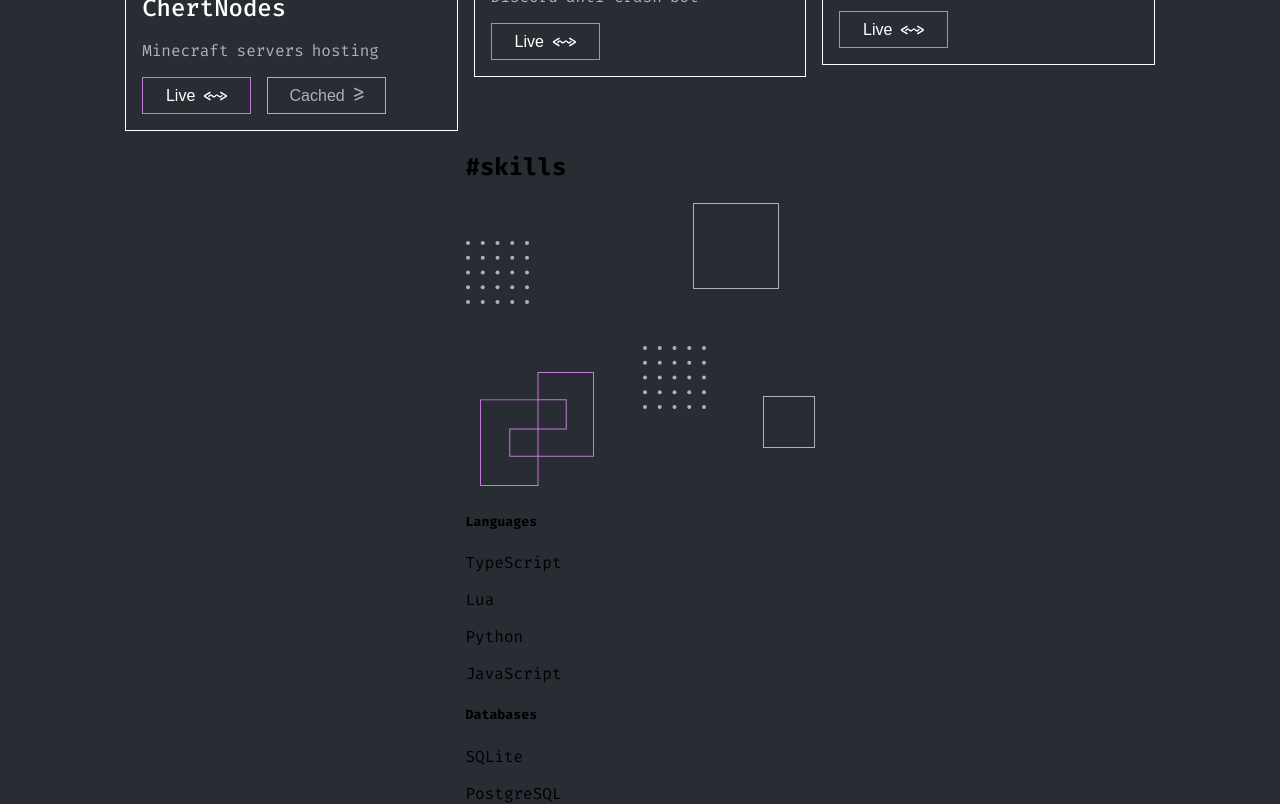
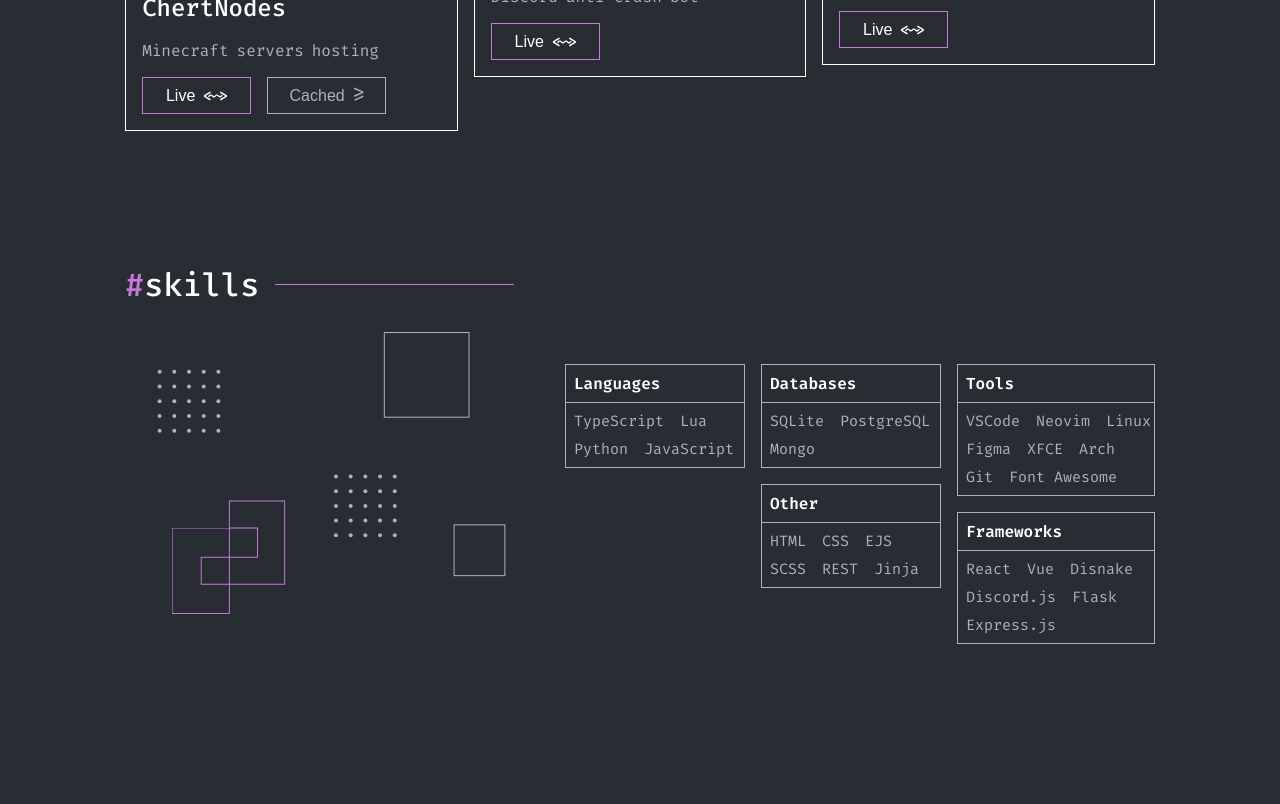
Before and after one commit to annaagabi/portifolio-app, a React (Create React App) app: page / in a window 1280 px wide. Shown: the part 1440-2244 px from the top of the page. After the commit the page ends 2084 px from the top, so only its background shows below. Built offline with nearby package versions, Linux system fonts and the light colour scheme; the HTML template or start-up script is replaced by a standard one.

Commit message:
Style: estilização da terceira seção

```diff
--- a/src/App.module.css
+++ b/src/App.module.css
@@ -375,3 +375,90 @@ body{
   top: 1160px;
   right: 0px;
 }
+
+/* TERCEIRA SEÇÃO */
+
+.skillsContainer{
+  display: flex;
+  /* align-items: center; */
+  justify-content: center;
+  flex-direction: column;
+  margin-top: 106px;
+}
+
+.skillsTitle{
+  display: flex;
+  gap: 16px;
+  justify-content: flex-start;
+  align-items: center;
+}
+.skillsTitle h2{
+  color: var(--white-color);
+  font-size: 32px;
+  font-weight: 500;
+}
+.skillsTitle span{
+  color: var(--purple-color);
+}
+
+.linePurpleSkills{
+  height: 1px;
+  background-color: var(--purple-color);
+  width: 239px;
+}
+
+.skillsContent{
+  display: flex;
+  gap: 59px;
+}
+.skillsContent img{
+  width: 349px;
+  height: 282px;
+  margin-left: 32px;
+}
+
+.skillsCardsContainer{
+  display: flex;
+  align-items: flex-start;
+  margin-top: 32px;
+  justify-content: center;
+  gap: 16px;
+}
+
+.columCard{
+  display: flex;
+  flex-direction: column;
+  gap: 16px;
+}
+
+.skillsCard{
+  width: 178px;
+  border: 1px solid var(--gray-color);
+}
+.skillsCard h5{
+  border-bottom: 1px solid var(--gray-color);
+  font-weight: 600;
+  color: var(--white-color);
+  font-size: 16px;
+  margin: 0;
+  padding: 8px;
+}
+
+.skillsTools{
+  display: flex;
+  flex-wrap: wrap;
+  gap: 8px;
+  line-height: 4px;
+  padding: 8px 0;
+}
+
+.skillsTools p{
+  color: var(--gray-color);
+  font-size: 15px;
+  margin: 0;
+  padding: 8px 0px 8px 8px;
+}
+
+.columCard:last-child .skillsCard{
+  width: 196px;
+}
```
